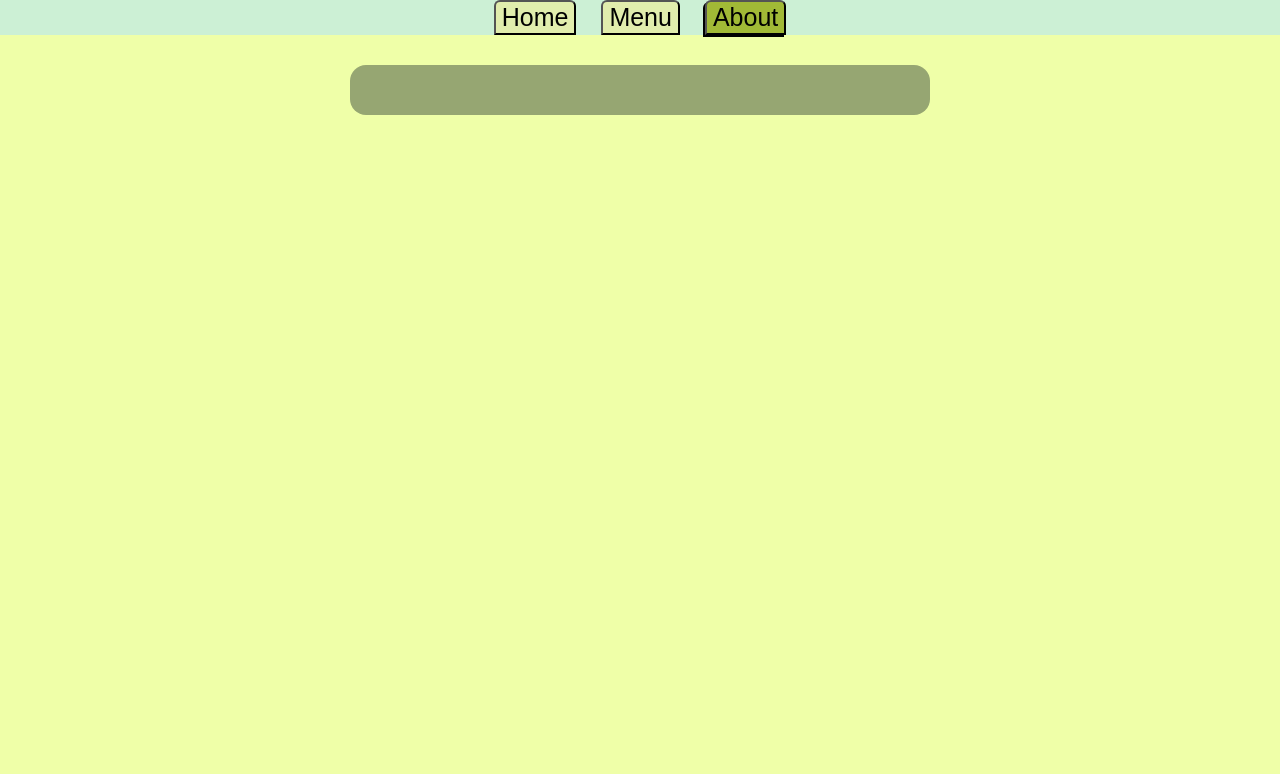
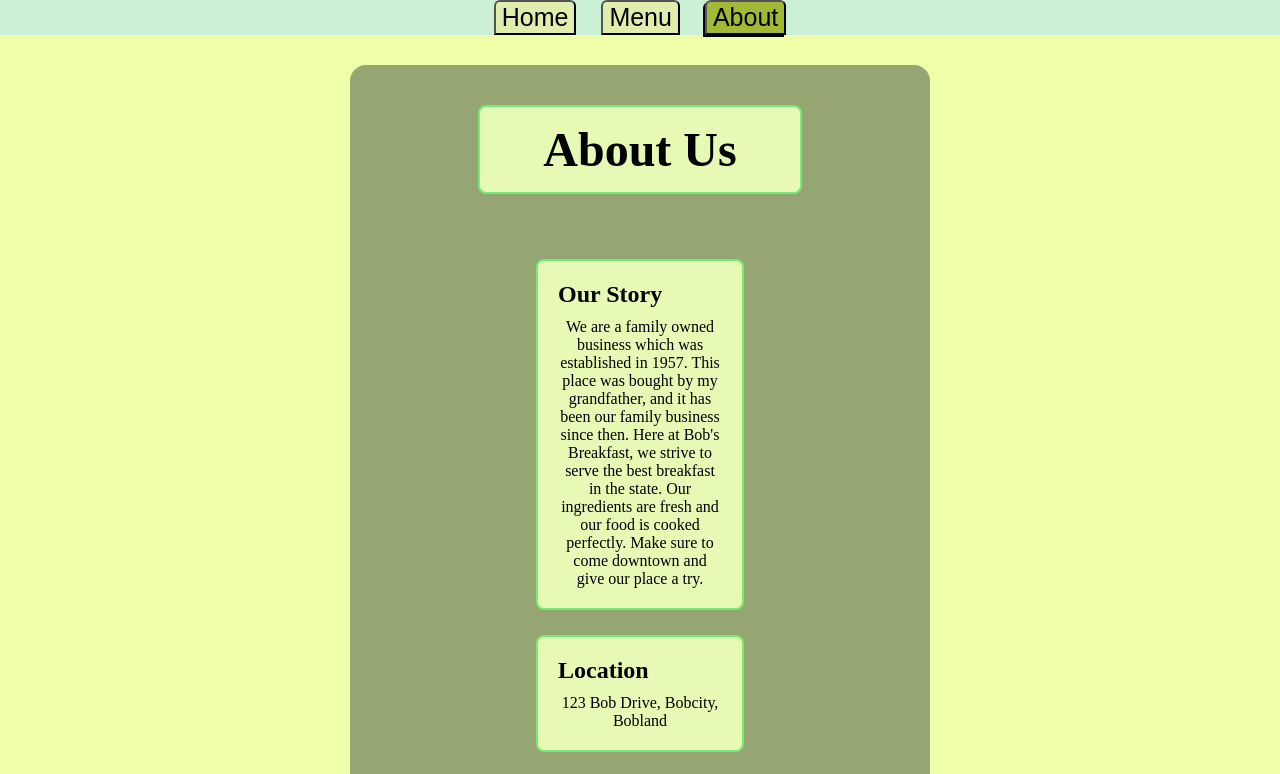
Before and after one commit to gragbag/RestaurantPage, a website built with webpack: page src/template.html in a window 1280 px wide. Both pictures are taken after a click on the button "About". Shown: the top 774 px of the page. Built offline with nearby package versions, Linux system fonts and the light colour scheme.

Commit message:
Added about page
Users can now click on the about button to display the about page, which is rendered through javascript.

```diff
--- /dev/null
+++ b/src/about.js
@@ -0,0 +1,44 @@
+"use strict";
+Object.defineProperty(exports, "__esModule", { value: true });
+exports.loadAbout = loadAbout;
+function loadAbout() {
+    var content = document.querySelector("#content");
+    //Append title
+    var title = document.createElement("h2");
+    title.className = "title";
+    title.textContent = "About Us";
+    content.appendChild(title);
+    //Append story
+    var aboutSection = document.createElement("div");
+    aboutSection.classList.add("about-section", "section");
+    var aboutTitle = document.createElement("h3");
+    aboutTitle.innerText = "Our Story";
+    var aboutText = document.createElement("p");
+    aboutText.textContent = "We are a family owned business which was established in \n\t\t\t\t 1957. This place was bought by my grandfather, and it has been our family business\n\t\t\t\t since then. Here at Bob's Breakfast, we strive to serve the best breakfast in the\n\t\t\t\t state. Our ingredients are fresh and our food is cooked perfectly. Make sure to come \n\t\t\t\t downtown and give our place a try.";
+    aboutSection.appendChild(aboutTitle);
+    aboutSection.appendChild(aboutText);
+    content.appendChild(aboutSection);
+    //Append location
+    var location = document.createElement("div");
+    location.classList.add("section", "location");
+    var locationText = document.createElement("h3");
+    locationText.innerText = "Location";
+    var address = document.createElement("p");
+    address.innerText = "123 Bob Drive, Bobcity, Bobland";
+    location.appendChild(locationText);
+    location.appendChild(address);
+    content.appendChild(location);
+    //Append contact
+    var contact = document.createElement("div");
+    contact.classList.add("contact", "section");
+    var contactTitle = document.createElement("h3");
+    contactTitle.innerText = "Contact Us";
+    var number = document.createElement("p");
+    number.innerText = "123-456-7890";
+    var email = document.createElement("p");
+    email.innerText = "bobsbob@gmail.com";
+    contact.appendChild(contactTitle);
+    contact.appendChild(number);
+    contact.appendChild(email);
+    content.appendChild(contact);
+}
--- a/src/index.js
+++ b/src/index.js
@@ -3,6 +3,7 @@ Object.defineProperty(exports, "__esModule", { value: true });
 require("./styles.css");
 var home_1 = require("./home");
 var menu_1 = require("./menu");
+var about_1 = require("./about");
 var homeButton = document.querySelector("#home");
 var menuButton = document.querySelector("#menu");
 var aboutButton = document.querySelector("#about");
@@ -31,6 +32,7 @@ aboutButton.addEventListener("click", function (e) {
         return;
     }
     clearContent();
+    (0, about_1.loadAbout)();
     highlightButton(e);
     currentPage = aboutButton;
 });
--- a/src/index.ts
+++ b/src/index.ts
@@ -1,6 +1,7 @@
 import "./styles.css";
 import { loadHome } from "./home";
 import { loadMenu } from "./menu";
+import { loadAbout } from "./about";
 
 const homeButton = document.querySelector("#home") as HTMLButtonElement;
 const menuButton = document.querySelector("#menu") as HTMLButtonElement;
@@ -38,6 +39,7 @@ aboutButton.addEventListener("click", (e) => {
 	}
 
 	clearContent();
+	loadAbout();
 	highlightButton(e);
 	currentPage = aboutButton;
 })
--- a/src/styles.css
+++ b/src/styles.css
@@ -48,7 +48,7 @@ body {
 	margin: 5px;
 }
 
-.location p {
+.location p, .contact p, .about-section p {
 	text-align: center;
 }
 
```
Also changed, not shown: src/about.ts (+62 -0 lines), src/template.html (+0 -2 lines).
